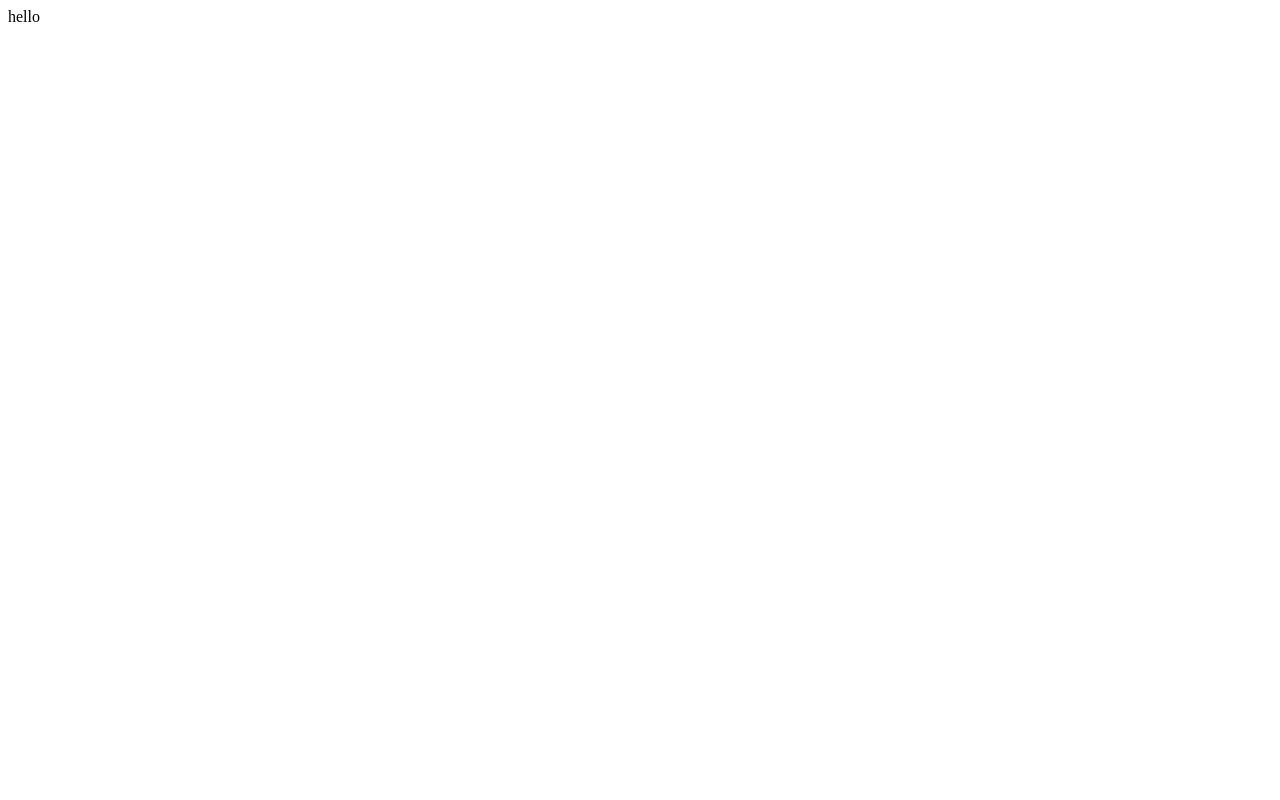
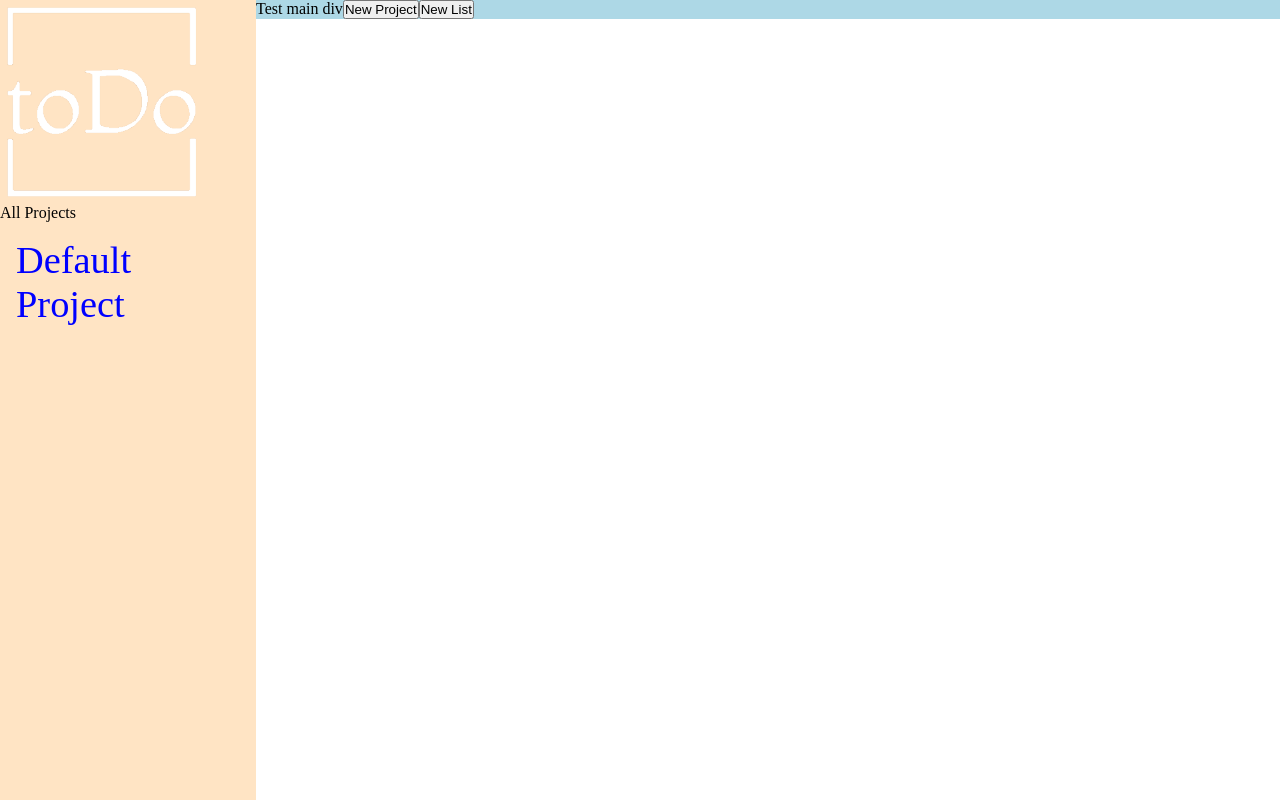
Before and after one commit to Dvwhite81/Odin_todo-list, a website built with webpack: page dist/index.html in a window 1280 px wide. Built offline with nearby package versions, Linux system fonts and the light colour scheme.

Commit message:
Basic Functionality - Sidebar and Main

```diff
--- /dev/null
+++ b/src/build-page.js
@@ -0,0 +1,15 @@
+import { Sidebar } from "./sidebar-section";
+import { Main } from "./main-section";
+
+export const BuildPage = (() => {
+    const container = document.getElementById('container');
+
+    const sidebar = Sidebar();
+
+    const main = Main();
+
+    container.append(sidebar);
+    container.append(main);
+
+    return container;
+})();
--- a/src/index.js
+++ b/src/index.js
@@ -1 +1,10 @@
-console.log('hello-js');
+import { BuildPage } from "./build-page";
+import { Project } from "./project";
+import { ToDoList, toggleComplete } from "./todo-list";
+
+
+const PageRunner = (() => {
+    BuildPage();
+})();
+
+PageRunner();
--- /dev/null
+++ b/src/main-section.js
@@ -0,0 +1,32 @@
+const buildMain = () => {
+    const main = document.createElement('div');
+    main.id = 'main';
+    main.textContent = 'Test main div';
+
+    return main;
+}
+
+const newProjectBtn = () => {
+    const btn = document.createElement('button');
+    btn.id = 'new-project-btn';
+    btn.textContent = 'New Project';
+
+    return btn;
+}
+
+const newListBtn = () => {
+    const btn = document.createElement('button');
+    btn.id = 'new-list-btn';
+    btn.textContent = 'New List';
+
+    return btn;
+}
+
+export const Main = () => {
+    const section = buildMain();
+    const pBtn = newProjectBtn();
+    const lBtn = newListBtn();
+    section.append(pBtn, lBtn);
+
+    return section;
+};
--- /dev/null
+++ b/src/project.js
@@ -0,0 +1,7 @@
+const Project = (name) => {
+    let toDos = [];
+
+    return { name, toDos };
+}
+
+export { Project }
--- /dev/null
+++ b/src/sidebar-section.js
@@ -0,0 +1,60 @@
+const buildSidebar = () => {
+  const sidebar = document.createElement("div");
+  sidebar.id = "sidebar";
+
+  return sidebar;
+};
+
+const buildSideLogo = () => {
+  const logo = document.createElement("img");
+  logo.id = "side-logo";
+  logo.src = "../src/images/todo-logo.png";
+
+  return logo;
+};
+
+const buildSideTitle = () => {
+  const sideTitle = document.createElement("div");
+  sideTitle.id = "side-title";
+  sideTitle.textContent = "All Projects";
+
+  return sideTitle;
+};
+
+const buildSideList = () => {
+  const list = document.createElement("ul");
+  list.id = "side-list";
+
+  // Fill in items later
+  //
+  //
+  // Default item
+  const item1 = document.createElement("li");
+  item1.classList.add("side-list-item");
+  const projectsLink = document.createElement("a");
+  projectsLink.classList.add("side-link");
+  projectsLink.textContent = "Default Project";
+  item1.append(projectsLink);
+  list.append(item1);
+
+  return list;
+};
+
+/*
+const addToList = (item) => {
+  //
+  //
+  // Fill in later
+  return item;
+};
+*/
+
+export const Sidebar = () => {
+  const section = buildSidebar();
+  const logo = buildSideLogo();
+  const title = buildSideTitle();
+  const list = buildSideList();
+  section.append(logo, title, list);
+
+  return section;
+};
--- /dev/null
+++ b/src/todo-list.js
@@ -0,0 +1,11 @@
+const ToDoList = (title, description, dueDate, priority) => {
+    let isComplete = false;
+
+    return { title, description, dueDate, priority, isComplete };
+}
+
+const toggleComplete = (isComplete) => {
+    return !isComplete;
+}
+
+export { ToDoList, toggleComplete }
```
Also changed, not shown: dist/index.html, dist/main.js, dist/style.css (added), src/images/todo-logo.png (added).
